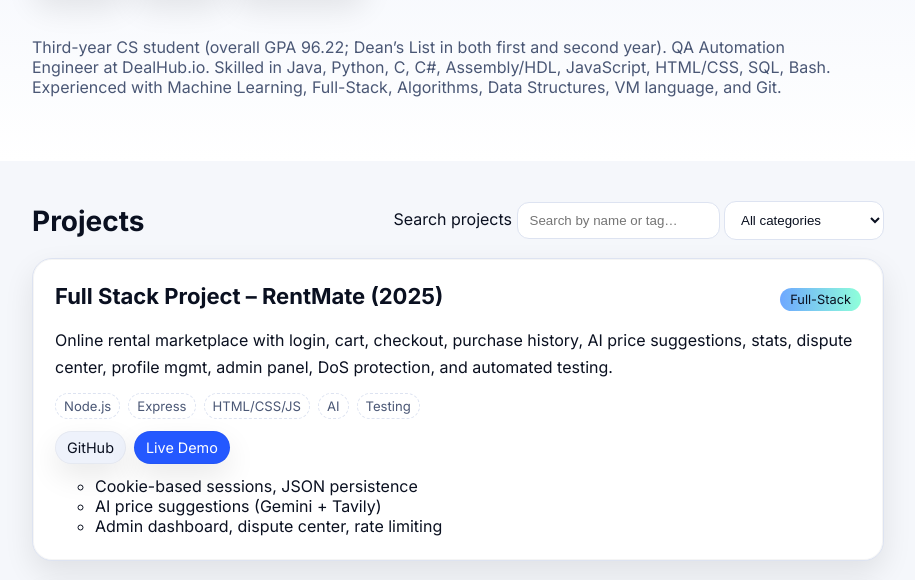
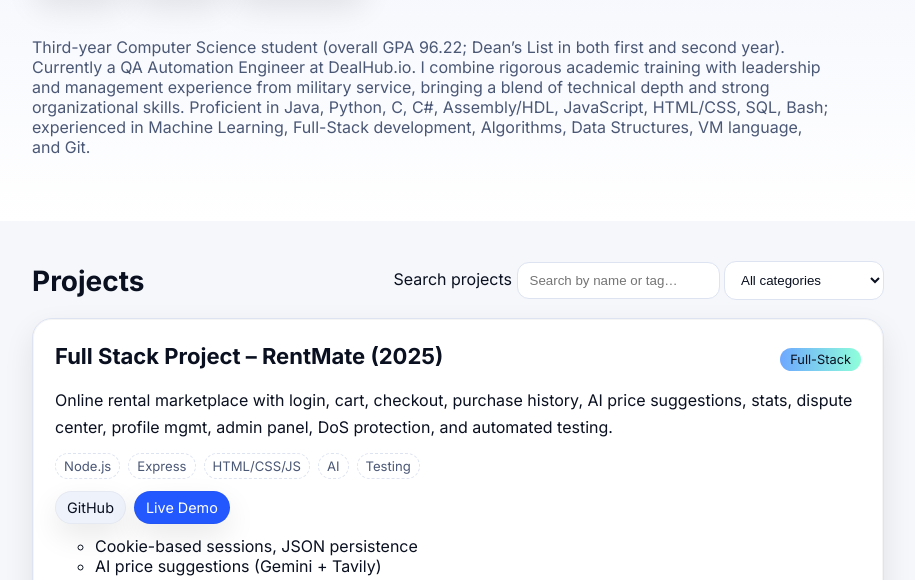
Before and after one commit to roneliav16/Resume, a plain HTML site: page index.html in a window 1280 px wide. Shown: the part 220-800 px from the top of the page, without its empty margins (182-1097 px from the left). Drawn offline with Linux system fonts and the light colour scheme.

Commit message:
Update index.html

```diff
--- a/index.html
+++ b/index.html
@@ -31,9 +31,11 @@
       </div>
       <div class="hero__pitch">
         <p>
-          Third-year CS student (overall GPA 96.22; Dean’s List in both first and second year). QA Automation Engineer at DealHub.io.
-          Skilled in Java, Python, C, C#, Assembly/HDL, JavaScript, HTML/CSS, SQL, Bash. Experienced with Machine Learning, Full-Stack,
-          Algorithms, Data Structures, VM language, and Git.
+          Third-year Computer Science student (overall GPA 96.22; Dean’s List in both first and second year).
+          Currently a QA Automation Engineer at DealHub.io. I combine rigorous academic training with leadership and
+          management experience from military service, bringing a blend of technical depth and strong organizational
+          skills. Proficient in Java, Python, C, C#, Assembly/HDL, JavaScript, HTML/CSS, SQL, Bash; experienced in
+          Machine Learning, Full-Stack development, Algorithms, Data Structures, VM language, and Git.
         </p>
       </div>
     </div>
```
